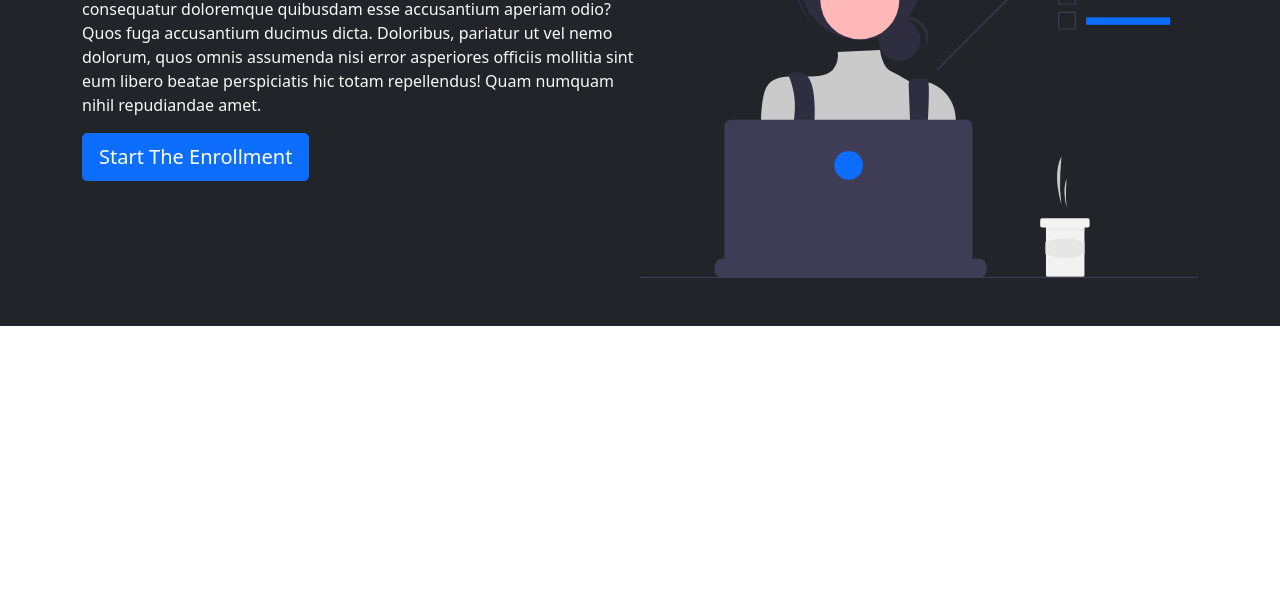
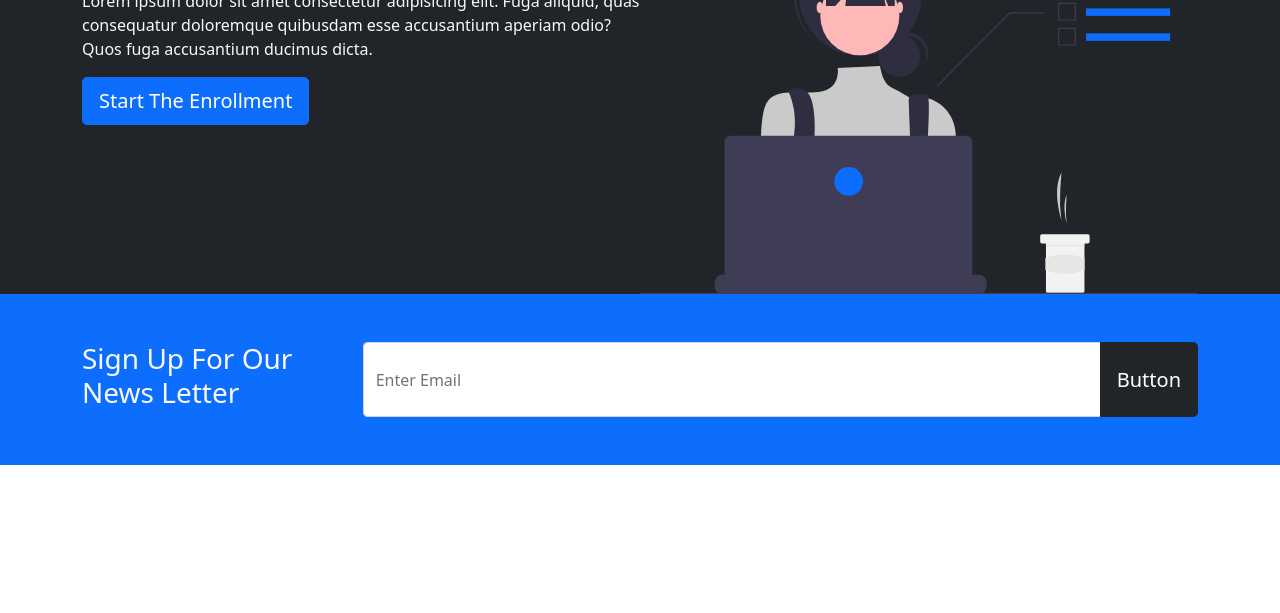
Before and after one commit to Muzamil-Nazeer/Bootstrip-Assignment, a plain HTML site: page index.html in a window 1280 px wide. Shown: the part 187-800 px from the top of the page. Drawn offline with nearby package versions, Linux system fonts and the light colour scheme.

Commit message:
3rd commit

```diff
--- a/index.html
+++ b/index.html
@@ -13,7 +13,7 @@
   </head>
   <body>
     <!--navbar-->
-    <nav class="navbar navbar-expand-lg bg-dark navbar-dark">
+    <nav class="navbar navbar-expand-lg bg-dark navbar-dark py-3">
       <div class="container">
         <a href="#" class="navbar-brand">Frontend Bootcamp</a>
         <button
@@ -41,7 +41,9 @@
       </div>
     </nav>
     <!--showcase-->
-    <section class="bg-dark text-light p-5 text-center text-sm-start">
+    <section
+      class="bg-dark text-light p-5 p-lg-0 pt-lg-5 text-center text-sm-start"
+    >
       <div class="container">
         <div class="d-sm-flex align-item-center justify-content-between">
           <div>
@@ -52,18 +54,38 @@
             <p lead my-4>
               Lorem ipsum dolor sit amet consectetur adipisicing elit. Fuga
               aliquid, quas consequatur doloremque quibusdam esse accusantium
-              aperiam odio? Quos fuga accusantium ducimus dicta. Doloribus,
-              pariatur ut vel nemo dolorum, quos omnis assumenda nisi error
-              asperiores officiis mollitia sint eum libero beatae perspiciatis
-              hic totam repellendus! Quam numquam nihil repudiandae amet.
+              aperiam odio? Quos fuga accusantium ducimus dicta.
             </p>
             <button class="btn btn-primary btn-lg">Start The Enrollment</button>
           </div>
-          <img class="img-fluid w-50 d-none d-sm-block" src="./img/showcase.svg" alt="" />
+          <img
+            class="img-fluid w-50 d-none d-sm-block"
+            src="./img/showcase.svg"
+            alt=""
+          />
         </div>
       </div>
     </section>
-
+    <!--News Letter-->
+    <section class="bg-primary text-light p-5">
+    <div class="container">
+      <div class="d-md-flex justify-content-between align-item-center">
+        <h3 class="md-3 md-md-0">Sign Up For Our News Letter</h3>
+        <div class="input-group news-input">
+          <input
+            type="text"
+            class="form-control"
+            placeholder="Enter Email"  />
+          <button
+            class="btn btn-dark btn-lg"
+            type="button"
+          >
+            Button
+          </button>
+        </div>
+      </div>
+    </div>
+  </section>
     <script
       src="https://cdn.jsdelivr.net/npm/bootstrap@5.0.2/dist/js/bootstrap.bundle.min.js"
       integrity="sha384-MrcW6ZMFYlzcLA8Nl+NtUVF0sA7MsXsP1UyJoMp4YLEuNSfAP+JcXn/tWtIaxVXM"
--- a/style.css
+++ b/style.css
@@ -0,0 +1,5 @@
+@media(min-with : 768px){
+    .news-input {
+        width: 50;
+    }
+}
```
